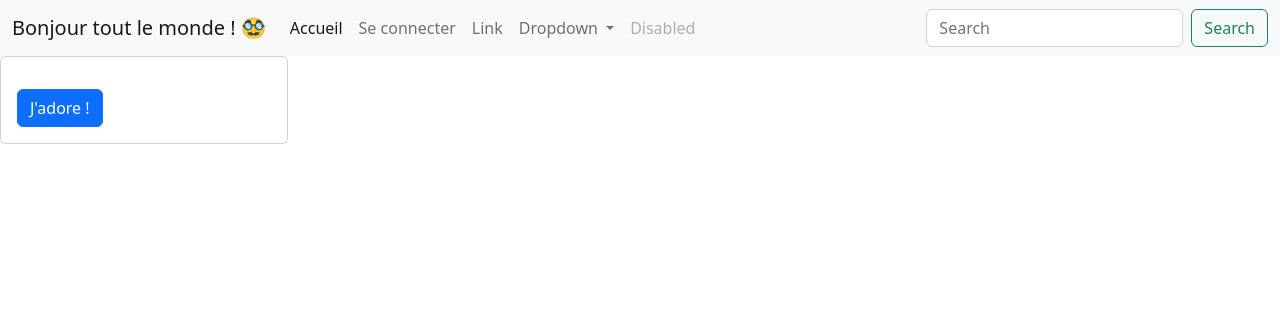
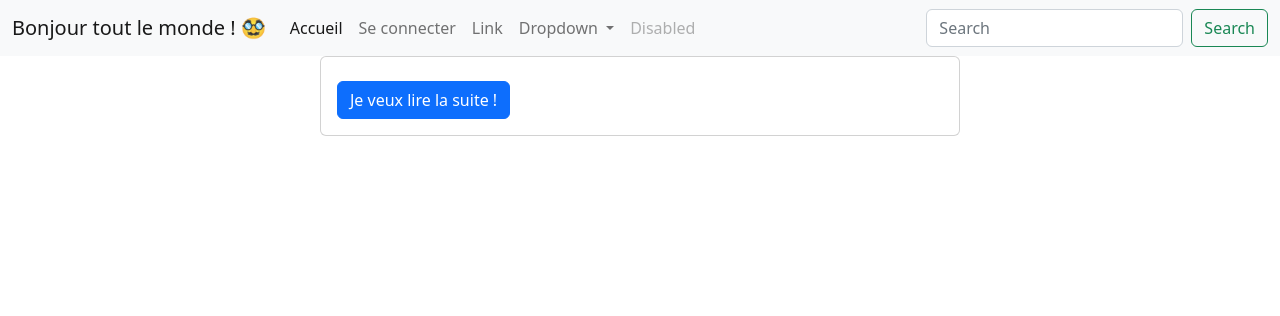
Before and after one commit to jneda/blog_mvc, a PHP site: template view/partials/blogpostCard.php in a window 1280 px wide. Shown: the top 316 px of the page. Run offline with PHP 8.4, Linux system fonts and the light colour scheme; the template is opened without the code that fills it, so the values that code supplies are empty.

Commit message:
feat: basic blog post view

```diff
--- a/view/partials/blogpostCard.php
+++ b/view/partials/blogpostCard.php
@@ -1,8 +1,8 @@
-<div class="card blog-post" style="width: 18rem;">
-  <img src="<?php echo $post->getImage() ?>" class="card-img-top" alt="<?php echo $post->getTitle() ?>">
+<div class="card blog-post col-md-6 offset-md-3">
+  <!-- <img src="<?php echo $post->getImage() ?>" class="card-img-top" alt="<?php echo $post->getTitle() ?>"> -->
   <div class="card-body">
     <h5 class="card-title"><?php echo $post->getTitle() ?></h5>
-    <p class="card-text"><?php echo $post->getContent() ?></p>
-    <a href="#" class="btn btn-primary">J'adore !</a>
+    <!-- <p class="card-text"><?php echo $post->getContent() ?></p> -->
+    <a href="blogPost.php?id=<?= $post->getIdPost() ?>" class="btn btn-primary">Je veux lire la suite !</a>
   </div>
 </div>
```
Also changed, not shown: view/blogpostView.php (+6 -1 lines), view/partials/blogPost.php (added, +8 -0 lines).
